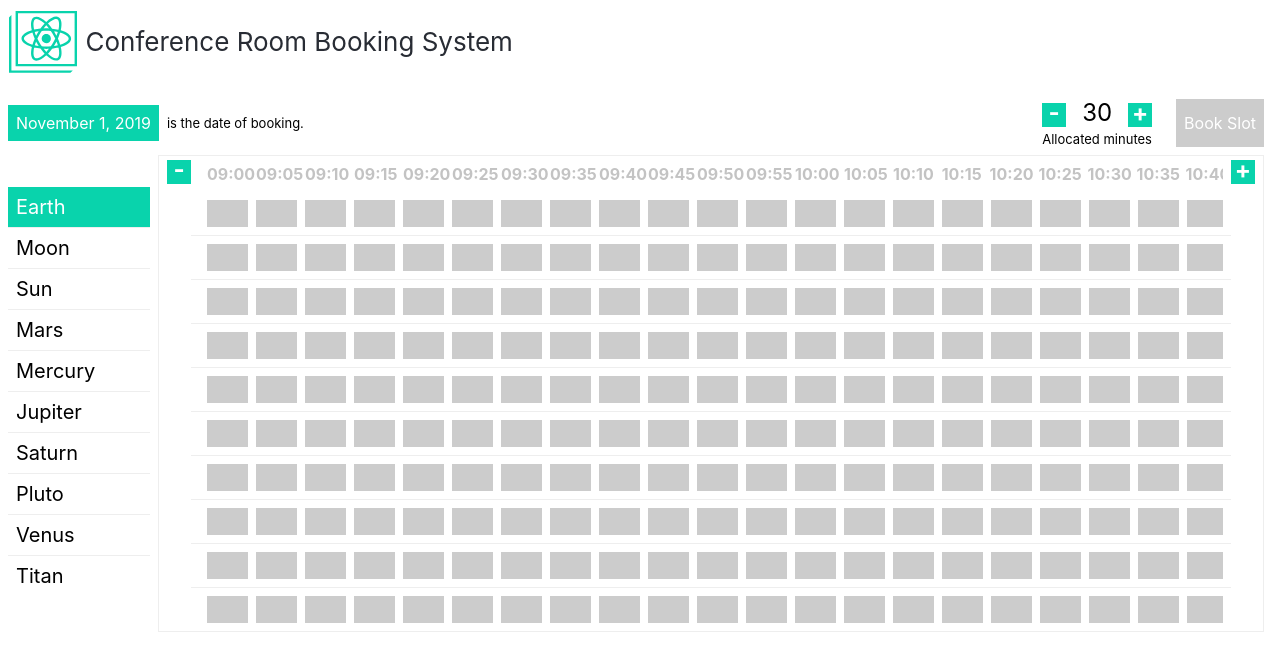
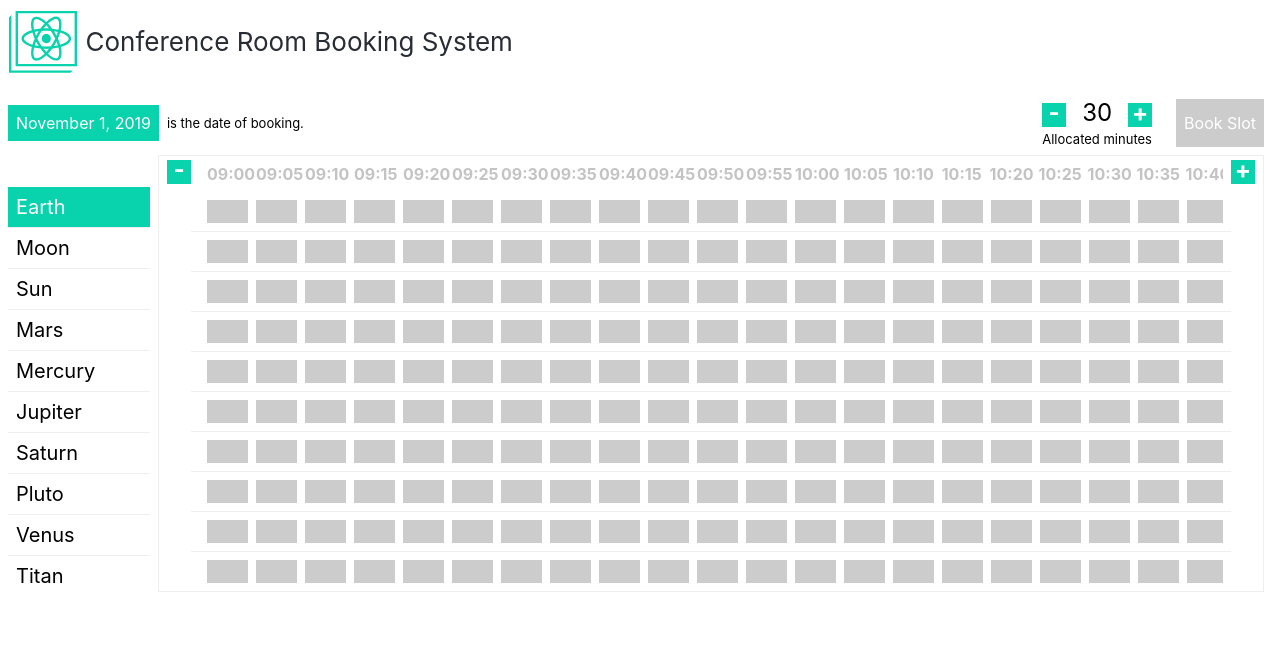
Before and after one commit to nadirlaskar/conference-room-booking, a React (Create React App) app: page / in a window 1280 px wide. Shown: the top 670 px of the page. Built offline with nearby package versions, Linux system fonts and the light colour scheme.

Commit message:
fixed height issue

```diff
--- a/src/components/TimeLine.css
+++ b/src/components/TimeLine.css
@@ -5,6 +5,7 @@
     max-width: 80vw;
     overflow: hidden;
     white-space: nowrap;
+    max-height: 23px;
 }
 
 .TimeLine-cell {
```
